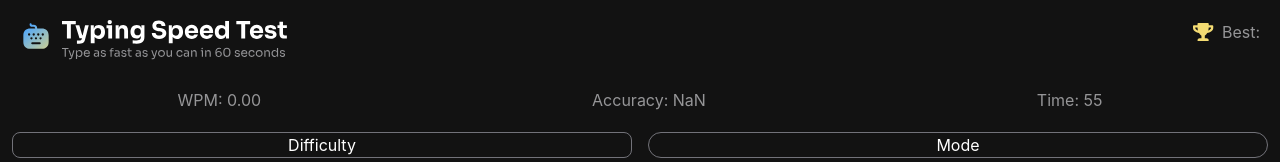
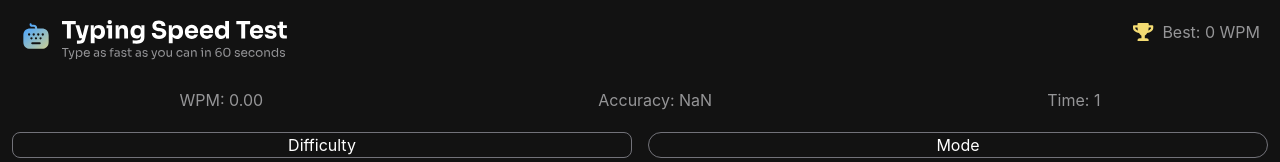
Before and after one commit to alitech42/Typing-Speed-Test, a React (Vite) app: page / in a window 1280 px wide. Shown: the top 162 px of the page. Built offline with nearby package versions, Linux system fonts and the light colour scheme.

Commit message:
Feat: Show best score and update when the previous score is beaten

```diff
--- a/src/App.tsx
+++ b/src/App.tsx
@@ -18,14 +18,19 @@ function App() {
         increaseIndex,
         getNewSequence,
     } = useTyping(text);
-    const { time, isDone } = useTimer(60);
-    const { accuracy, netWPM, correctTypes, falseTypes } = useWPM(
+    const { time, isDone } = useTimer(6);
+    const { accuracy, netWPM, correctTypes, falseTypes, best, updateBest } = useWPM(
         time,
         typingSequence,
     );
 
     useEffect(() => {
-        if (isDone) return;
+        if (isDone) {
+            if(best < netWPM) {
+                updateBest(netWPM)
+            }
+            return
+        };
         const handleKeyDown = (e: KeyboardEvent) => {
             if (isDone) return;
             const currentType = typingSequence[typingIndex];
@@ -57,7 +62,7 @@ function App() {
 
     return (
         <div className="flex flex-col gap-5">
-            <Header />
+            <Header best={best}/>
             {!isDone ? (
                 <>
                     <Stats wpm={netWPM} accuracy={accuracy} time={time} />
--- a/src/components/Header.tsx
+++ b/src/components/Header.tsx
@@ -1,4 +1,4 @@
-export function Header() {
+export function Header({best}: {best: number}) {
     return (
         <header className="flex justify-between p-2">
             <div>
@@ -19,7 +19,7 @@ export function Header() {
                         src="src/assets/images/icon-personal-best.svg"
                         alt=""
                     />
-                    Best:
+                    Best: {best.toFixed(0)} WPM
                 </p>
             </div>
         </header>
--- a/src/utilities.ts
+++ b/src/utilities.ts
@@ -79,6 +79,9 @@ export function useWPM(
     const accuracy = (correctTypes / (correctTypes + falseTypes)) * 100;
     const grossWPM = (correctTypes + falseTypes) / 5 / minutes;
     const netWPM = grossWPM - falseTypes / minutes;
+    const [best, setBest] = useState(0)
 
-    return { accuracy, grossWPM, netWPM, correctTypes, falseTypes };
+    const updateBest = (newBest: number) => setBest(newBest)
+
+    return { accuracy, grossWPM, netWPM, correctTypes, falseTypes, best, updateBest};
 }
```
